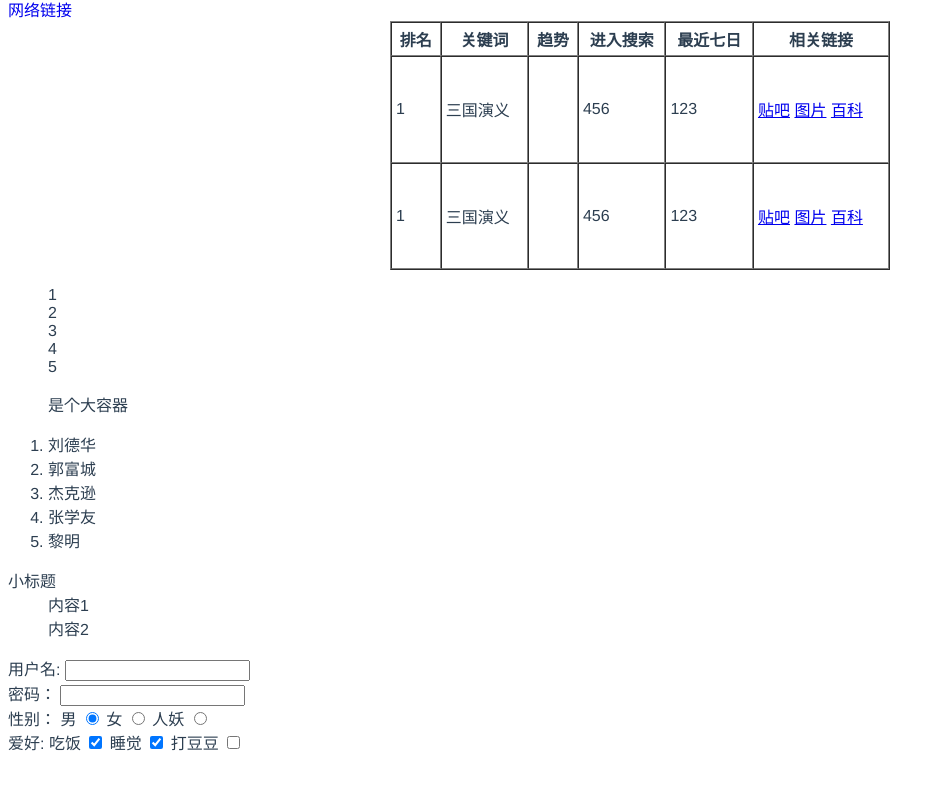
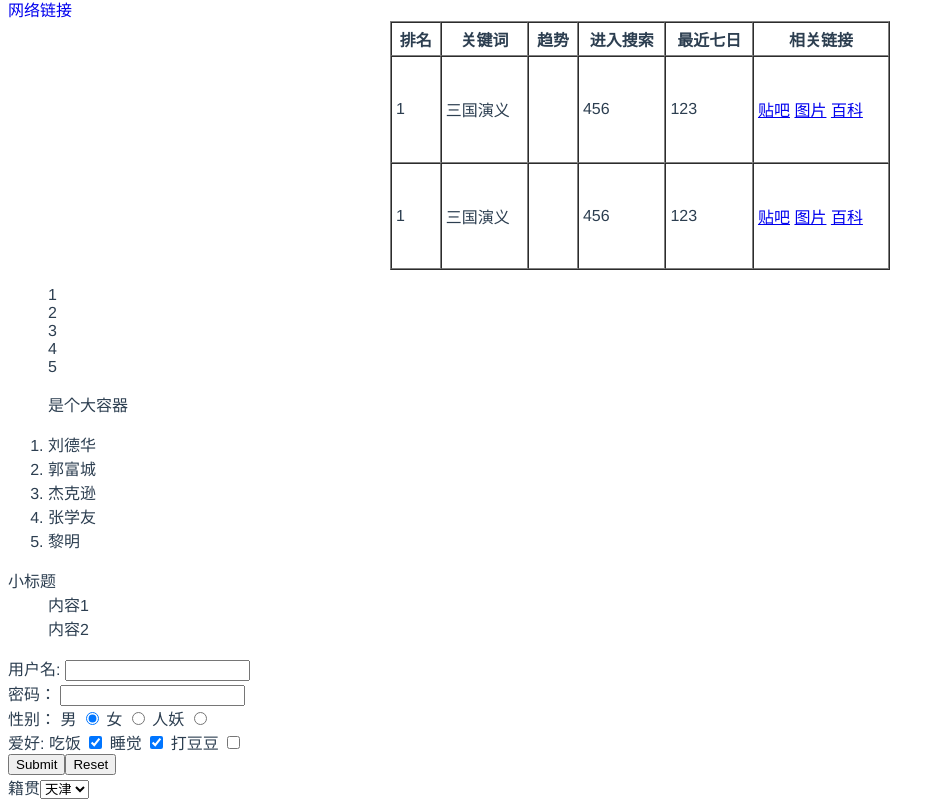
Before and after one commit to Boris-X/t-shop, a Vue app: page / in a window 1280 px wide. Shown: the part 542-1349 px from the top of the page, without its empty margins (0-945 px from the left). Before the commit the page ends 1304 px from the top, so only its background shows below. Built offline with nearby package versions, Linux system fonts and the light colour scheme.

Commit message:
控件测试

```diff
--- a/src/views/Home.vue
+++ b/src/views/Home.vue
@@ -73,14 +73,27 @@
       <dd>内容2</dd>
     </dl>
 
-    <form>
-      用户名: <input type="text" name="username">     <br>
-      密码： <input type="password" name="pwd">    <br>
+    <form action="xxx.php" method="get">
+      <label for="name">用户名: </label><input type="text" name="username" id="name">     <br>
+      <label for="password">密码： </label>
+      <input type="password" name="pwd" id="password">    <br>
       性别： 男 <input type="radio" name="sex" value="男" checked="checked"> 女  <input type="radio" name="sex"> 人妖
       <input type="radio" name="sex">     <br>
-      爱好:  吃饭 <input type="checkbox" checked="checked"> 睡觉 <input type="checkbox" checked="checked"> 打豆豆 <input
-      type="checkbox" >
+      爱好:  吃饭 <input type="checkbox" value="吃饭" checked="checked" name="hobby"> 睡觉 <input type="checkbox" value="睡觉" checked="checked" name="hobby"> 打豆豆 <input
+      type="checkbox" value="打豆豆" name="hobby"> <br>
+
+      <input type="submit">
+      <input type="reset">
+
     </form>
+
+  <label for="area">籍贯</label>
+  <select id="area">
+    <option >北京</option>
+    <option >山东</option>
+    <option selected="selected">天津</option>
+    <option >火星</option>
+  </select>
 
   </div>
 </template>
```
